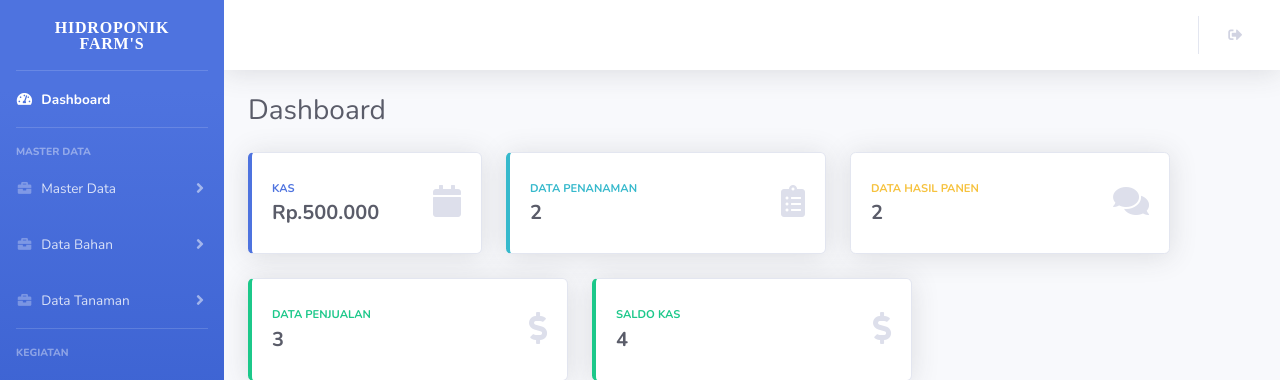
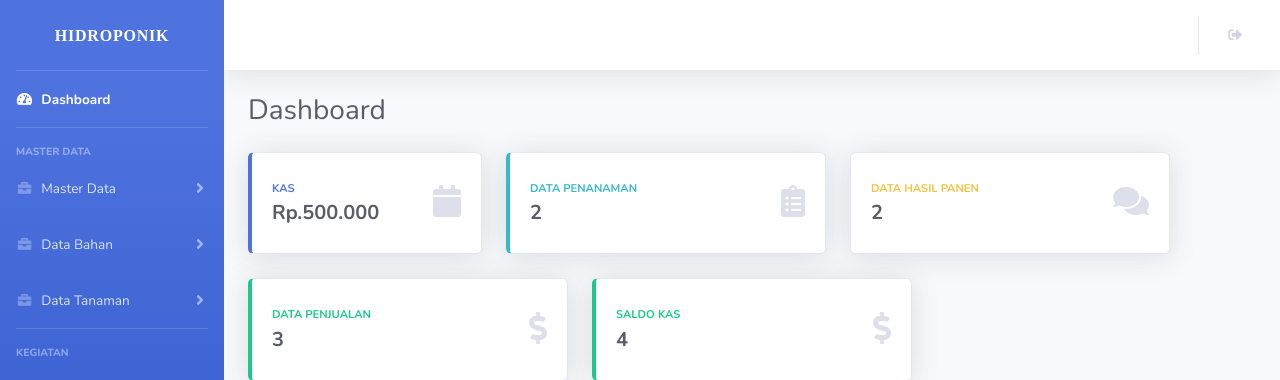
Before and after one commit to W17aya/Aplikasi_Manajemen_Hidroponik, a PHP site: page /dashboard.php in a window 1280 px wide. Shown: the top 380 px of the page. Run offline with PHP 8.4, Linux system fonts and the light colour scheme; data comes from the database, SQL or seed files in the repository.

Commit message:
ubah sidebar

```diff
--- a/sidebar.php
+++ b/sidebar.php
@@ -7,7 +7,7 @@
 
         </div>
 
-        <div class="fas  ">Hidroponik <br> Farm's</div>
+        <div class="fas  ">Hidroponik</div>
       </a>
 
       <!-- Divider -->
```
